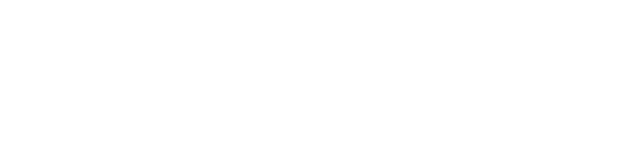
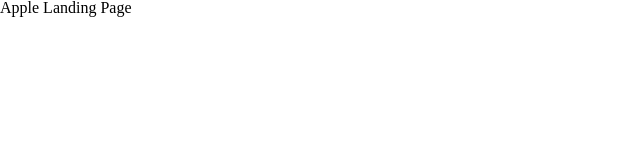
Before and after one commit to thepranakitchen/Deconstruction-of-Apple-landing-page, a plain HTML site: page index.html in a window 1280 px wide. Shown: the whole page, without its empty margins (0-640 px from the left). Drawn offline with Linux system fonts and the light colour scheme.

Commit message:
Made a spam

```diff
--- a/index.html
+++ b/index.html
@@ -10,6 +10,6 @@
 
   </head>
   <body>
-
+<span>Apple Landing Page</span>
   </body>
 </html>
```
